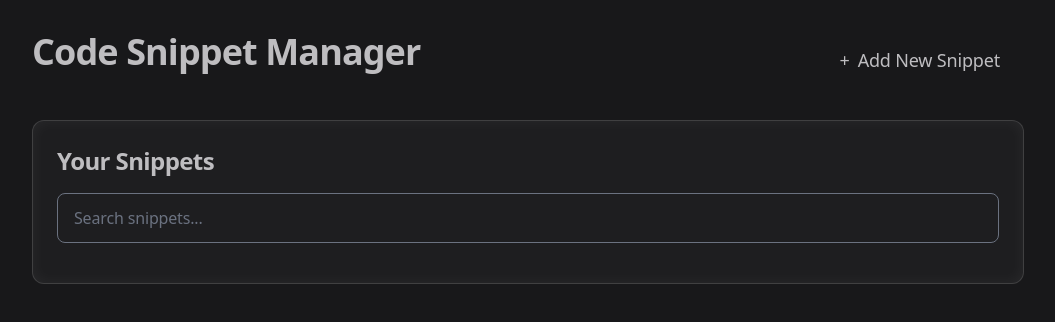
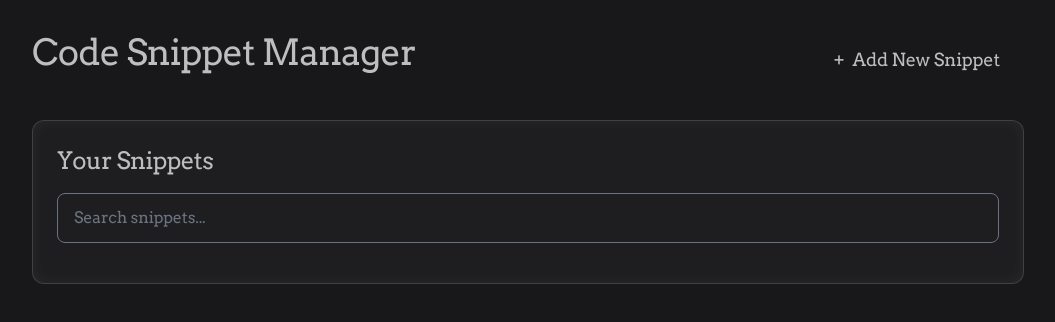
Before and after one commit to mellyhub/code-manager, a React (Vite) app in the folder code-manager/: page / in a window 1280 px wide. Shown: the top 322 px of the page, without its empty margins (112-1167 px from the left). Built offline with nearby package versions, Linux system fonts and the light colour scheme.

Commit message:
new styling pt 3

```diff
--- a/code-manager/index.html
+++ b/code-manager/index.html
@@ -8,7 +8,7 @@
     <title>Code Snippet Manager</title>
     <link rel="preconnect" href="https://fonts.googleapis.com">
     <link rel="preconnect" href="https://fonts.gstatic.com" crossorigin>
-    <link href="https://fonts.googleapis.com/css2?family=Arvo:wght@400;700&display=swap" rel="stylesheet">
+    <link href="https://fonts.googleapis.com/css2?family=Arvo:wght@400;&display=swap" rel="stylesheet">
     <script>
       // Add dark mode class if preferred
       if (window.matchMedia && window.matchMedia('(prefers-color-scheme: dark)').matches) {
--- a/code-manager/src/components/SnippetForm.tsx
+++ b/code-manager/src/components/SnippetForm.tsx
@@ -11,7 +11,7 @@ interface SnippetFormProps {
 export const SnippetForm = ({ snippet, onSave, onCancel, className }: SnippetFormProps) => {
   const [formValues, setFormValues] = React.useState<SnippetFormValues>({
     title: snippet?.title || '',
-    language: snippet?.language ? (snippet.language as SnippetLanguage) : 'javascript',
+    language: snippet?.language ? (snippet.language as SnippetLanguage) : 'Javascript',
     code: snippet?.code || '',
   });
 
@@ -53,9 +53,9 @@ export const SnippetForm = ({ snippet, onSave, onCancel, className }: SnippetFor
           onChange={handleChange}
           className="w-full px-4 py-3 border rounded-lg bg-surface-light text-text-primary focus:outline-none focus:ring-2 focus:ring-primary focus:ring-offset-1"
         >
-          <option value="javascript">JavaScript</option>
-          <option value="typescript">TypeScript</option>
-          <option value="cs">C#</option>
+          <option value="Javascript">JavaScript</option>
+          <option value="Typescript">TypeScript</option>
+          <option value="C#">C#</option>
         </select>
       </div>
 
--- a/code-manager/src/components/SnippetList.tsx
+++ b/code-manager/src/components/SnippetList.tsx
@@ -28,7 +28,12 @@ export function SnippetList({ snippets, onEdit, onDelete, className }: SnippetLi
         >
           <div className="flex justify-between items-start">
             <div>
-              <h3 className="text-lg font-semibold text-text-heading mb-2">{snippet.title}</h3>
+              <div className="flex items-center gap-2 mb-2">
+                <h3 className="text-lg font-semibold text-text-heading">{snippet.title}</h3>
+                <span className="px-2 py-1 text-xs font-medium text-[#070707] bg-[#aabefe] rounded-full border border-accent-200/50">
+                  {snippet.language}
+                </span>
+              </div>
               <div className="bg-surface-dark rounded-xl p-4 text-text-subtle">
                 <CodeBlock code={snippet.code} language={snippet.language} />
               </div>
--- a/code-manager/src/index.css
+++ b/code-manager/src/index.css
@@ -10,7 +10,7 @@
   font-synthesis: none;
 }
 
-@import url('https://fonts.googleapis.com/css2?family=Inter:wght@400;500;600;700&display=swap');
+@import url('https://fonts.googleapis.com/css2?family=Inter:wght@400;500;600;&display=swap');
 @import './styles/tailwind.css';
 
 * {
--- a/code-manager/src/styles/globals.css
+++ b/code-manager/src/styles/globals.css
@@ -1,3 +1,4 @@
+@import url('https://fonts.googleapis.com/css2?family=Arvo:wght@400;&display=swap');
 @import './tailwind.css';
 @import 'highlight.js/styles/github-dark-dimmed.css';
 
@@ -13,26 +14,26 @@
 
 /* Typography */
 h1 {
-  font-size: 2.25rem;
-  font-weight: 600;
-  line-height: 1.2;
-  letter-spacing: -0.025em;
+  font-size: 1.875rem;
+  font-weight: 400;
+  line-height: 1.3;
+  letter-spacing: -0.01em;
   margin-bottom: 1rem;
 }
 
 h2 {
-  font-size: 1.75rem;
-  font-weight: 600;
-  line-height: 1.3;
-  letter-spacing: -0.015em;
+  font-size: 1.5rem;
+  font-weight: 400;
+  line-height: 1.4;
+  letter-spacing: -0.005em;
   margin-bottom: 0.75rem;
 }
 
 h3 {
-  font-size: 1.25rem;
-  font-weight: 600;
-  line-height: 1.4;
-  letter-spacing: -0.01em;
+  font-size: 1.125rem;
+  font-weight: 400;
+  line-height: 1.5;
+  letter-spacing: -0.005em;
   margin-bottom: 0.5rem;
 }
 
@@ -62,7 +63,7 @@ button {
 body {
   background-color: var(--background);
   color: var(--text-primary);
-  font-family: -apple-system, BlinkMacSystemFont, 'Segoe UI', Roboto, Oxygen, Ubuntu, Cantarell, sans-serif;
+  font-family: 'Arvo', -apple-system, BlinkMacSystemFont, 'Segoe UI', Roboto, Oxygen, Ubuntu, Cantarell, sans-serif;
   -webkit-font-smoothing: antialiased;
   -moz-osx-font-smoothing: grayscale;
   line-height: 1.6;
--- a/code-manager/src/types.ts
+++ b/code-manager/src/types.ts
@@ -7,7 +7,7 @@ export interface Snippet {
   updatedAt: string;
 }
 
-export type SnippetLanguage = 'javascript' | 'typescript' | 'cs';
+export type SnippetLanguage = 'Javascript' | 'Typescript' | 'C#';
 
 export interface SnippetFormValues {
   title: string;
--- a/code-manager/src/utils/snippetUtils.ts
+++ b/code-manager/src/utils/snippetUtils.ts
@@ -39,8 +39,8 @@ export const createSnippet = (values: Omit<Snippet, 'id' | 'createdAt' | 'update
 
 export const getLanguageOptions = (): { value: SnippetLanguage; label: string }[] => {
   return [
-    { value: 'javascript', label: 'JavaScript' },
-    { value: 'typescript', label: 'TypeScript' },
-    { value: 'cs', label: 'C#' },
+    { value: 'Javascript', label: 'JavaScript' },
+    { value: 'Typescript', label: 'TypeScript' },
+    { value: 'C#', label: 'C#' },
   ];
 };
--- a/code-manager/tailwind.config.js
+++ b/code-manager/tailwind.config.js
@@ -89,6 +89,12 @@ export default {
         900: '#14532d',
       },
     },
+    fontFamily: {
+      sans: ['Arvo', 'system-ui', 'sans-serif'],
+    },
+    fontWeight: {
+      normal: '400',
+    },
     extend: {
       typography: {
         DEFAULT: {
@@ -101,24 +107,24 @@ export default {
               },
             },
             h1: {
-              fontSize: '2.25rem',
-              fontWeight: 600,
-              lineHeight: 1.2,
-              letterSpacing: '-0.025em',
+              fontSize: '1.875rem',
+              fontWeight: 400,
+              lineHeight: 1.3,
+              letterSpacing: '-0.01em',
               marginBottom: '1rem',
             },
             h2: {
-              fontSize: '1.75rem',
-              fontWeight: 600,
-              lineHeight: 1.3,
-              letterSpacing: '-0.015em',
+              fontSize: '1.5rem',
+              fontWeight: 400,
+              lineHeight: 1.4,
+              letterSpacing: '-0.005em',
               marginBottom: '0.75rem',
             },
             h3: {
-              fontSize: '1.25rem',
-              fontWeight: 600,
-              lineHeight: 1.4,
-              letterSpacing: '-0.01em',
+              fontSize: '1.125rem',
+              fontWeight: 400,
+              lineHeight: 1.5,
+              letterSpacing: '-0.005em',
               marginBottom: '0.5rem',
             },
             p: {
```
